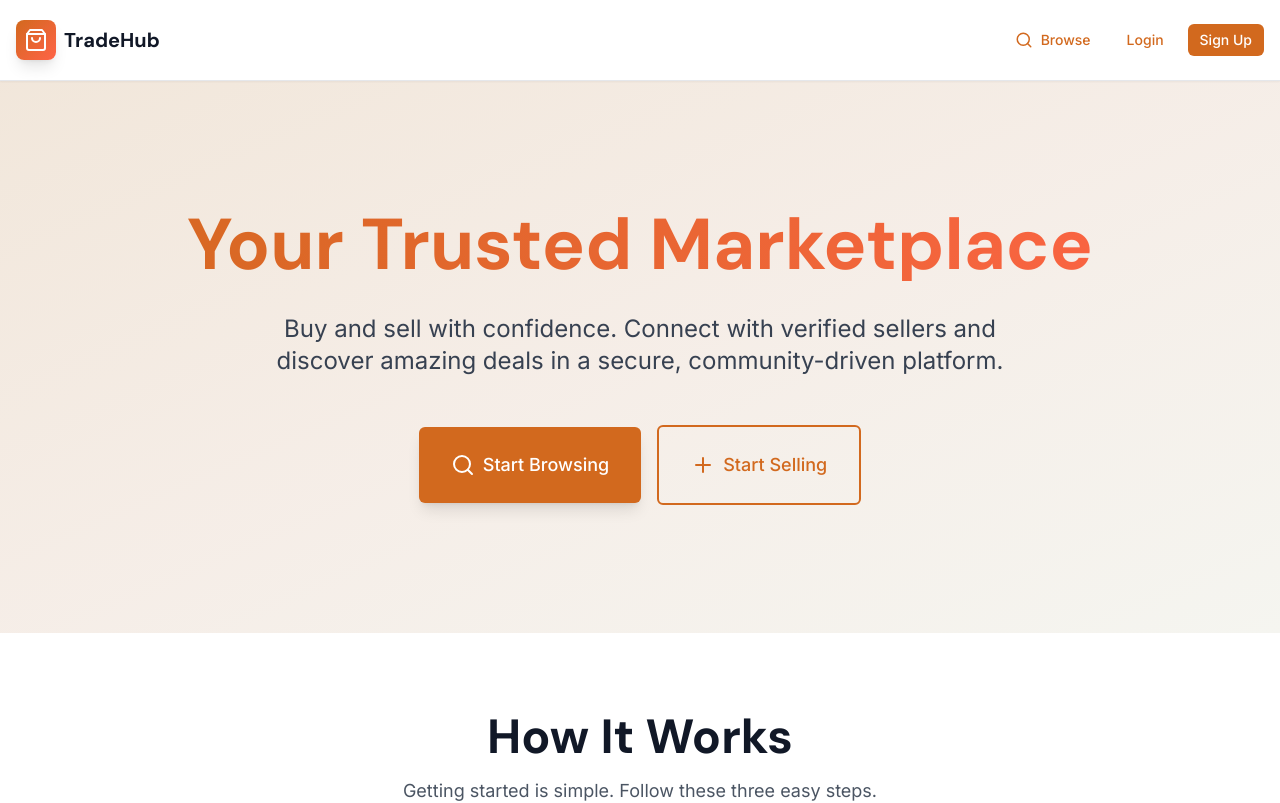
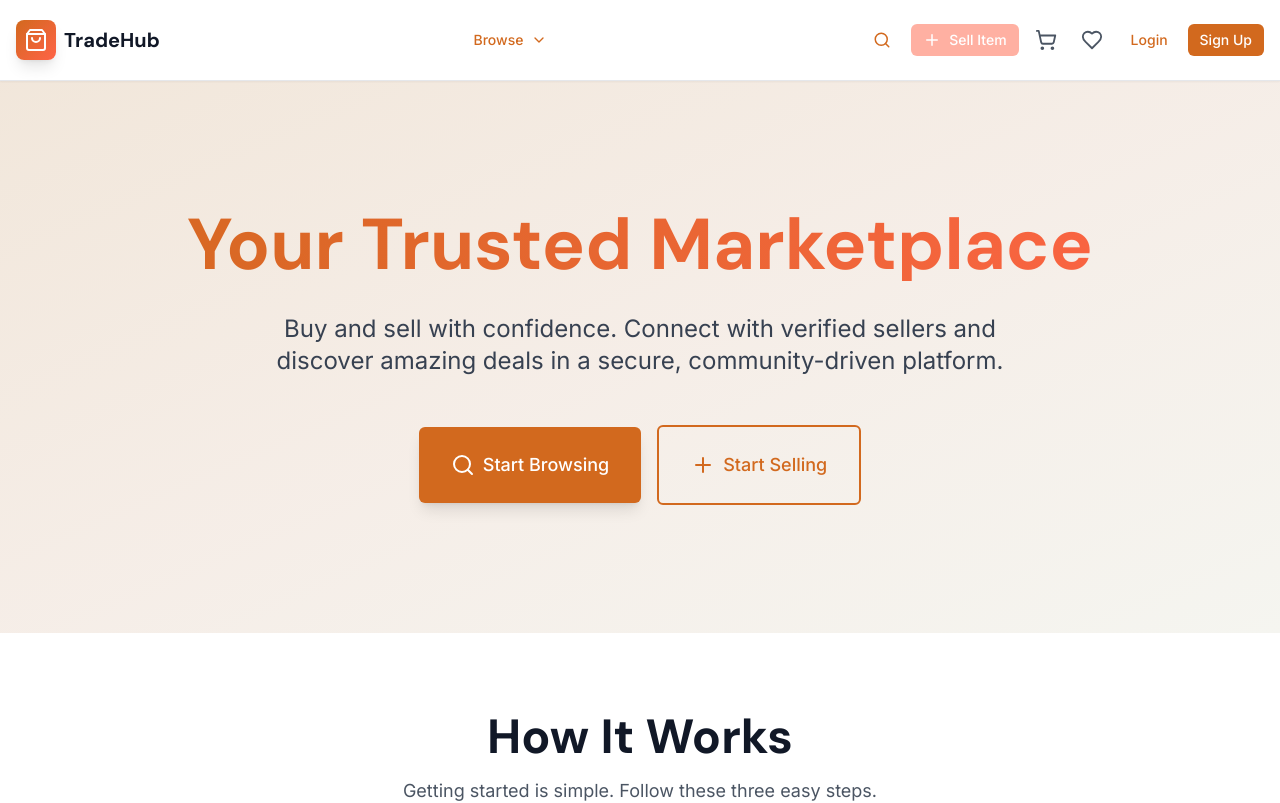
Before and after one commit to apper-canvas/tradehub-finity-mesh, a React (Vite) app: page / in a window 1280 px wide. Shown: the top 803 px of the page. Built offline with nearby package versions, Linux system fonts and the light colour scheme.

Commit message:
Implement comprehensive responsive header navigation with Browse dropdown, search, Sell Item button, Cart/Wishlist badges, and auth-gated functionality

```diff
--- a/src/components/organisms/Header.jsx
+++ b/src/components/organisms/Header.jsx
@@ -1,23 +1,48 @@
-import { useState } from "react";
+import React, { useEffect, useState } from "react";
 import { Link, useNavigate } from "react-router-dom";
-import { motion, AnimatePresence } from "framer-motion";
+import { AnimatePresence, motion } from "framer-motion";
+import { toast } from "react-toastify";
+import { useCart } from "@/hooks/useCart";
+import categoryService from "@/services/api/categoryService";
 import ApperIcon from "@/components/ApperIcon";
 import Button from "@/components/atoms/Button";
-import SearchBar from "@/components/molecules/SearchBar";
-import { useCart } from "@/hooks/useCart";
+import Badge from "@/components/atoms/Badge";
 
 const Header = () => {
   const [mobileMenuOpen, setMobileMenuOpen] = useState(false);
+  const [browseOpen, setBrowseOpen] = useState(false);
+  const [categories, setCategories] = useState([]);
+  const [wishlistCount, setWishlistCount] = useState(0);
   const navigate = useNavigate();
   const { getCartCount } = useCart();
+  const isAuthenticated = false; // TODO: Replace with actual auth state
 
+  useEffect(() => {
+    const fetchCategories = async () => {
+      try {
+        const data = await categoryService.getAll();
+        setCategories(data);
+      } catch (error) {
+        toast.error("Failed to load categories");
+      }
+    };
+    fetchCategories();
+  }, []);
 
-  return (
+  const handleSellClick = () => {
+    if (!isAuthenticated) {
+      toast.info("Please login to sell items");
+      return;
+    }
+    navigate("/sell");
+  };
+
+return (
     <header className="sticky top-0 z-50 bg-white/95 backdrop-blur-sm border-b border-gray-200 shadow-sm">
-      <div className="max-w-7xl mx-auto px-4">
-        <div className="flex items-center justify-between h-16 md:h-20">
+      <div className="container mx-auto px-4">
+        <div className="flex items-center justify-between h-16 md:h-20 gap-4">
           {/* Logo */}
-          <Link to="/" className="flex items-center gap-2 group">
+          <Link to="/" className="flex items-center gap-2 group flex-shrink-0">
             <div className="w-10 h-10 bg-gradient-to-br from-primary to-accent rounded-lg flex items-center justify-center shadow-lg group-hover:shadow-xl transition-shadow">
               <ApperIcon name="ShoppingBag" size={24} className="text-white" />
             </div>
@@ -26,9 +51,48 @@ const Header = () => {
             </span>
           </Link>
 
+          {/* Desktop Navigation */}
+          <nav className="hidden md:flex items-center gap-2 flex-1 justify-center">
+            {/* Browse Dropdown */}
+            <div className="relative">
+              <Button
+                variant="ghost"
+                size="sm"
+                onClick={() => setBrowseOpen(!browseOpen)}
+                className="gap-2"
+              >
+                Browse
+                <ApperIcon name={browseOpen ? "ChevronUp" : "ChevronDown"} size={16} />
+              </Button>
+              <AnimatePresence>
+                {browseOpen && (
+                  <motion.div
+                    initial={{ opacity: 0, y: -10 }}
+                    animate={{ opacity: 1, y: 0 }}
+                    exit={{ opacity: 0, y: -10 }}
+                    className="absolute top-full left-0 mt-2 w-64 bg-white rounded-lg shadow-lg border border-gray-200 py-2 z-50"
+                  >
+                    {categories.map((category) => (
+                      <button
+                        key={category.id}
+                        onClick={() => {
+                          navigate(`/category/${category.id}`);
+                          setBrowseOpen(false);
+                        }}
+                        className="w-full flex items-center gap-3 px-4 py-2 text-left text-gray-700 hover:bg-primary/5 hover:text-primary transition-colors"
+                      >
+                        <ApperIcon name="Tag" size={18} />
+                        <span className="font-medium">{category.name}</span>
+                      </button>
+                    ))}
+                  </motion.div>
+                )}
+              </AnimatePresence>
+            </div>
+          </nav>
 
-          {/* Desktop Navigation */}
-<nav className="hidden md:flex items-center gap-3">
+          {/* Right Side Actions */}
+          <div className="hidden md:flex items-center gap-2">
             <Button
               variant="ghost"
               size="sm"
@@ -36,8 +100,49 @@ const Header = () => {
               className="gap-2"
             >
               <ApperIcon name="Search" size={18} />
-              Browse
             </Button>
+
+            <Button
+              variant="default"
+              size="sm"
+              onClick={handleSellClick}
+              disabled={!isAuthenticated}
+              className="gap-2 bg-accent hover:bg-accent/90 text-white disabled:opacity-50 disabled:cursor-not-allowed"
+            >
+              <ApperIcon name="Plus" size={18} />
+              Sell Item
+            </Button>
+
+            <button
+              onClick={() => navigate("/cart")}
+              className="relative p-2 text-gray-600 hover:text-primary transition-colors"
+            >
+              <ApperIcon name="ShoppingCart" size={22} />
+              {getCartCount() > 0 && (
+                <Badge
+                  variant="destructive"
+                  className="absolute -top-1 -right-1 h-5 w-5 flex items-center justify-center p-0 text-xs"
+                >
+                  {getCartCount()}
+                </Badge>
+              )}
+            </button>
+
+            <button
+              onClick={() => navigate("/wishlist")}
+              className="relative p-2 text-gray-600 hover:text-primary transition-colors"
+            >
+              <ApperIcon name="Heart" size={22} />
+              {wishlistCount > 0 && (
+                <Badge
+                  variant="destructive"
+                  className="absolute -top-1 -right-1 h-5 w-5 flex items-center justify-center p-0 text-xs"
+                >
+                  {wishlistCount}
+                </Badge>
+              )}
+            </button>
+
             <Button
               variant="ghost"
               size="sm"
@@ -53,9 +158,9 @@ const Header = () => {
             >
               Sign Up
             </Button>
-          </nav>
+          </div>
 
-          {/* Mobile Menu Button */}
+{/* Mobile Menu Button */}
           <button
             onClick={() => setMobileMenuOpen(!mobileMenuOpen)}
             className="md:hidden p-2 text-gray-600 hover:text-primary"
@@ -63,7 +168,6 @@ const Header = () => {
             <ApperIcon name={mobileMenuOpen ? "X" : "Menu"} size={24} />
           </button>
         </div>
-
       </div>
 
       {/* Mobile Menu */}
@@ -76,7 +180,7 @@ const Header = () => {
             className="md:hidden border-t border-gray-200 bg-white"
           >
             <nav className="px-4 py-4 space-y-2">
-<button
+              <button
                 onClick={() => {
                   navigate("/search");
                   setMobileMenuOpen(false);
@@ -84,8 +188,81 @@ const Header = () => {
                 className="w-full flex items-center gap-3 px-4 py-3 text-left text-gray-700 hover:bg-primary/5 hover:text-primary rounded-lg transition-colors"
               >
                 <ApperIcon name="Search" size={20} />
-                <span className="font-medium">Browse</span>
+                <span className="font-medium">Search</span>
               </button>
+
+              <div className="border-t border-gray-100 my-2"></div>
+              <div className="px-4 py-2 text-xs font-semibold text-gray-500 uppercase tracking-wider">
+                Categories
+              </div>
+              {categories.map((category) => (
+                <button
+                  key={category.id}
+                  onClick={() => {
+                    navigate(`/category/${category.id}`);
+                    setMobileMenuOpen(false);
+                  }}
+                  className="w-full flex items-center gap-3 px-4 py-3 text-left text-gray-700 hover:bg-primary/5 hover:text-primary rounded-lg transition-colors"
+                >
+                  <ApperIcon name="Tag" size={20} />
+                  <span className="font-medium">{category.name}</span>
+                </button>
+              ))}
+
+              <div className="border-t border-gray-100 my-2"></div>
+
+              <button
+                onClick={() => {
+                  handleSellClick();
+                  if (isAuthenticated) {
+                    setMobileMenuOpen(false);
+                  }
+                }}
+                disabled={!isAuthenticated}
+                className="w-full flex items-center gap-3 px-4 py-3 text-left text-white bg-accent hover:bg-accent/90 rounded-lg transition-colors disabled:opacity-50 disabled:cursor-not-allowed"
+              >
+                <ApperIcon name="Plus" size={20} />
+                <span className="font-medium">Sell Item</span>
+              </button>
+
+              <button
+                onClick={() => {
+                  navigate("/cart");
+                  setMobileMenuOpen(false);
+                }}
+                className="w-full flex items-center justify-between px-4 py-3 text-left text-gray-700 hover:bg-primary/5 hover:text-primary rounded-lg transition-colors"
+              >
+                <div className="flex items-center gap-3">
+                  <ApperIcon name="ShoppingCart" size={20} />
+                  <span className="font-medium">Cart</span>
+                </div>
+                {getCartCount() > 0 && (
+                  <Badge variant="destructive" className="ml-auto">
+                    {getCartCount()}
+                  </Badge>
+                )}
+              </button>
+
+              <button
+                onClick={() => {
+                  navigate("/wishlist");
+                  setMobileMenuOpen(false);
+                }}
+                className="w-full flex items-center justify-between px-4 py-3 text-left text-gray-700 hover:bg-primary/5 hover:text-primary rounded-lg transition-colors"
+              >
+                <div className="flex items-center gap-3">
+                  <ApperIcon name="Heart" size={20} />
+                  <span className="font-medium">Wishlist</span>
+                </div>
+                {wishlistCount > 0 && (
+                  <Badge variant="destructive" className="ml-auto">
+                    {wishlistCount}
+                  </Badge>
+                )}
+              </button>
+
+              <div className="border-t border-gray-100 my-2"></div>
+
               <button
                 onClick={() => {
                   navigate("/login");
```
